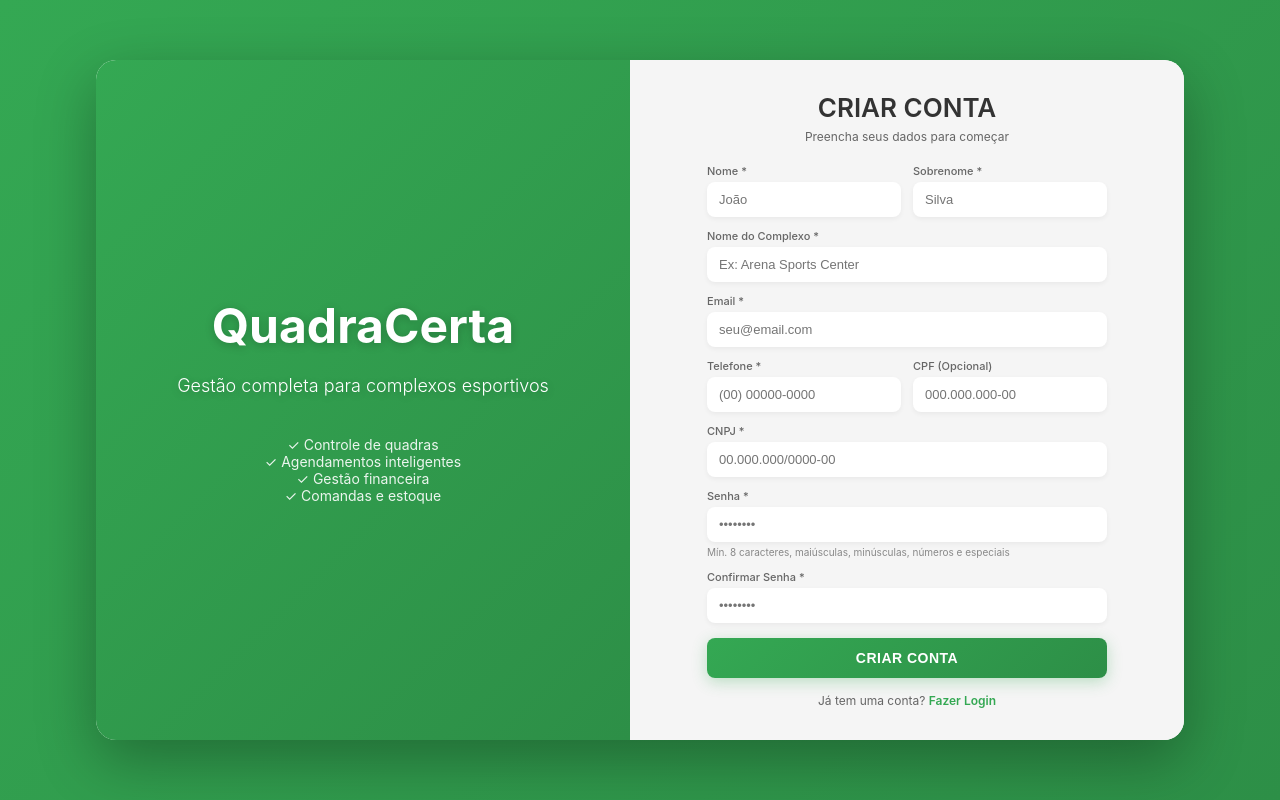
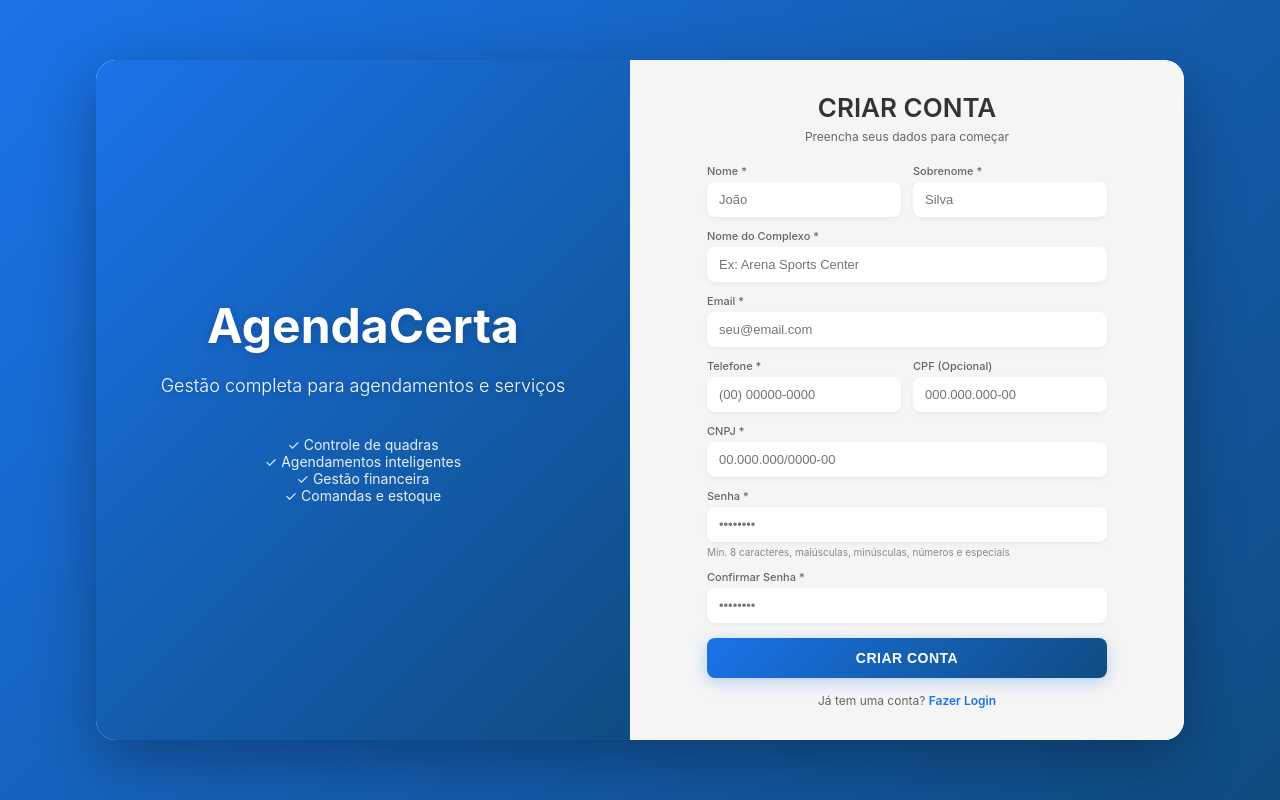
Before and after one commit to pierreiost/AgendaCerta, a React (Create React App) app in the folder frontend/: page /register in a window 1280 px wide. Built offline with nearby package versions, Linux system fonts and the light colour scheme; no server answers.

Commit message:
feat: Aplicar nova identidade visual (Azul Profundo) nas telas de Login e Register

```diff
--- a/frontend/src/pages/Login.js
+++ b/frontend/src/pages/Login.js
@@ -109,7 +109,7 @@ const Login = () => {
 
         .illustration-panel {
           flex: 1;
-          background: linear-gradient(135deg, #34a853 0%, #2d8f47 100%);
+          background: linear-gradient(135deg, #1A73E8 0%, #0F4C81 100%);
           display: flex;
           align-items: center;
           justify-content: center;
@@ -159,7 +159,7 @@ const Login = () => {
         display: 'flex',
         alignItems: 'center',
         justifyContent: 'center',
-        background: 'linear-gradient(135deg, #34a853 0%, #2d8f47 100%)',
+        background: 'linear-gradient(135deg, #1A73E8 0%, #0F4C81 100%)',
         fontFamily: '-apple-system, BlinkMacSystemFont, "Segoe UI", Roboto, Arial, sans-serif'
       }}>
         <div className="login-container">
@@ -171,7 +171,7 @@ const Login = () => {
             }}>
               <img
                 src={logo}
-                alt="QuadraCerta"
+                alt="AgendaCerta"
                 style={{
                   width: '300px',
                   height: '300px',
@@ -185,14 +185,14 @@ const Login = () => {
                 marginBottom: '20px',
                 textShadow: '0 2px 10px rgba(0,0,0,0.2)'
               }}>
-                QuadraCerta
+                AgendaCerta
               </h1>
               <p style={{
                 fontSize: '18px',
                 fontWeight: '300',
                 textShadow: '0 2px 10px rgba(0,0,0,0.2)'
               }}>
-                Gestão completa para complexos esportivos
+                Gestão completa para agendamentos e serviços
               </p>
             </div>
           </div>
@@ -286,7 +286,7 @@ const Login = () => {
                       transition: 'all 0.3s ease'
                     }}
                     onFocus={(e) => {
-                      e.target.style.boxShadow = '0 2px 10px rgba(52, 168, 83, 0.2)';
+                      e.target.style.boxShadow = '0 2px 10px rgba(26, 115, 232, 0.2)';
                       e.target.style.transform = 'translateY(-1px)';
                     }}
                     onBlur={(e) => {
@@ -326,7 +326,7 @@ const Login = () => {
                       transition: 'all 0.3s ease'
                     }}
                     onFocus={(e) => {
-                      e.target.style.boxShadow = '0 2px 10px rgba(52, 168, 83, 0.2)';
+                      e.target.style.boxShadow = '0 2px 10px rgba(26, 115, 232, 0.2)';
                       e.target.style.transform = 'translateY(-1px)';
                     }}
                     onBlur={(e) => {
@@ -360,7 +360,7 @@ const Login = () => {
                   <Link
                     to="/forgot-password"
                     style={{
-                      color: '#34a853',
+                      color: '#1A73E8',
                       textDecoration: 'none',
                       fontWeight: '500'
                     }}
@@ -378,11 +378,11 @@ const Login = () => {
                     fontSize: '15px',
                     fontWeight: '600',
                     color: 'white',
-                    background: loading ? '#999' : 'linear-gradient(135deg, #34a853 0%, #2d8f47 100%)',
+                    background: loading ? '#999' : 'linear-gradient(135deg, #1A73E8 0%, #0F4C81 100%)',
                     border: 'none',
                     borderRadius: '8px',
                     cursor: loading ? 'not-allowed' : 'pointer',
-                    boxShadow: '0 4px 15px rgba(52, 168, 83, 0.3)',
+                    boxShadow: '0 4px 15px rgba(26, 115, 232, 0.3)',
                     transition: 'all 0.3s ease',
                     textTransform: 'uppercase',
                     letterSpacing: '0.5px'
@@ -390,13 +390,13 @@ const Login = () => {
                   onMouseEnter={(e) => {
                     if (!loading) {
                       e.target.style.transform = 'translateY(-2px)';
-                      e.target.style.boxShadow = '0 6px 20px rgba(52, 168, 83, 0.4)';
+                      e.target.style.boxShadow = '0 6px 20px rgba(26, 115, 232, 0.4)';
                     }
                   }}
                   onMouseLeave={(e) => {
                     if (!loading) {
                       e.target.style.transform = 'translateY(0)';
-                      e.target.style.boxShadow = '0 4px 15px rgba(52, 168, 83, 0.3)';
+                      e.target.style.boxShadow = '0 4px 15px rgba(26, 115, 232, 0.3)';
                     }
                   }}
                 >
@@ -413,7 +413,7 @@ const Login = () => {
                   <Link
                     to="/register"
                     style={{
-                      color: '#34a853',
+                      color: '#1A73E8',
                       textDecoration: 'none',
                       fontWeight: '600'
                     }}
@@ -560,7 +560,7 @@ const Login = () => {
                       fontWeight: '500'
                     }}
                     onMouseOver={(e) => {
-                      e.currentTarget.style.borderColor = '#34a853';
+                      e.currentTarget.style.borderColor = '#1A73E8';
                       e.currentTarget.style.transform = 'translateX(5px)';
                     }}
                     onMouseOut={(e) => {
@@ -571,7 +571,7 @@ const Login = () => {
                     <div style={{
                       width: '40px',
                       height: '40px',
-                      background: 'linear-gradient(135deg, #34a853, #2d8e47)',
+                      background: 'linear-gradient(135deg, #1A73E8, #2d8e47)',
                       borderRadius: '8px',
                       display: 'flex',
                       alignItems: 'center',
--- a/frontend/src/pages/Register.js
+++ b/frontend/src/pages/Register.js
@@ -118,7 +118,7 @@ const Register = () => {
           display: 'flex',
           alignItems: 'center',
           justifyContent: 'center',
-          background: 'linear-gradient(135deg, #34a853 0%, #2d8f47 100%)',
+          background: 'linear-gradient(135deg, #1A73E8 0%, #0F4C81 100%)',
           padding: '20px',
           fontFamily: '-apple-system, BlinkMacSystemFont, "Segoe UI", Roboto, Arial, sans-serif'
         }}>
@@ -138,7 +138,7 @@ const Register = () => {
               justifyContent: 'center',
               width: '80px',
               height: '80px',
-              background: 'linear-gradient(135deg, #34a853 0%, #2d8f47 100%)',
+              background: 'linear-gradient(135deg, #1A73E8 0%, #0F4C81 100%)',
               borderRadius: '50%',
               marginBottom: '30px',
               animation: 'scaleIn 0.5s ease-in-out 0.2s both'
@@ -149,7 +149,7 @@ const Register = () => {
             <h1 style={{
               fontSize: '32px',
               fontWeight: '700',
-              color: '#34a853',
+              color: '#1A73E8',
               marginBottom: '20px',
               animation: 'fadeIn 0.5s ease-in-out 0.4s both'
             }}>
@@ -201,14 +201,14 @@ const Register = () => {
 
             <div style={{
               padding: '15px',
-              background: '#e8f5e9',
+              background: '#e3f2fd',
               borderRadius: '8px',
               marginBottom: '30px',
               animation: 'fadeIn 0.5s ease-in-out 1s both'
             }}>
               <p style={{
                 fontSize: '13px',
-                color: '#2d8f47',
+                color: '#0F4C81',
                 margin: 0,
                 lineHeight: '1.6'
               }}>
@@ -223,23 +223,23 @@ const Register = () => {
                 alignItems: 'center',
                 gap: '8px',
                 padding: '14px 32px',
-                background: 'linear-gradient(135deg, #34a853 0%, #2d8f47 100%)',
+                background: 'linear-gradient(135deg, #1A73E8 0%, #0F4C81 100%)',
                 color: 'white',
                 textDecoration: 'none',
                 borderRadius: '8px',
                 fontWeight: '600',
                 fontSize: '14px',
-                boxShadow: '0 4px 15px rgba(52, 168, 83, 0.3)',
+                boxShadow: '0 4px 15px rgba(26, 115, 232, 0.3)',
                 transition: 'all 0.3s ease',
                 animation: 'fadeIn 0.5s ease-in-out 1.2s both'
               }}
               onMouseEnter={(e) => {
                 e.target.style.transform = 'translateY(-2px)';
-                e.target.style.boxShadow = '0 6px 20px rgba(52, 168, 83, 0.4)';
+                e.target.style.boxShadow = '0 6px 20px rgba(26, 115, 232, 0.4)';
               }}
               onMouseLeave={(e) => {
                 e.target.style.transform = 'translateY(0)';
-                e.target.style.boxShadow = '0 4px 15px rgba(52, 168, 83, 0.3)';
+                e.target.style.boxShadow = '0 4px 15px rgba(26, 115, 232, 0.3)';
               }}
             >
               <ArrowLeft size={18} />
@@ -299,7 +299,7 @@ const Register = () => {
 
         .illustration-panel {
           flex: 1;
-          background: linear-gradient(135deg, #34a853 0%, #2d8f47 100%);
+          background: linear-gradient(135deg, #1A73E8 0%, #0F4C81 100%);
           display: flex;
           align-items: center;
           justify-content: center;
@@ -348,7 +348,7 @@ const Register = () => {
         display: 'flex',
         alignItems: 'center',
         justifyContent: 'center',
-        background: 'linear-gradient(135deg, #34a853 0%, #2d8f47 100%)',
+        background: 'linear-gradient(135deg, #1A73E8 0%, #0F4C81 100%)',
         padding: '0',
         margin: '0',
         overflow: 'hidden',
@@ -367,7 +367,7 @@ const Register = () => {
                 marginBottom: '20px',
                 textShadow: '0 2px 10px rgba(0,0,0,0.2)'
               }}>
-                QuadraCerta
+                AgendaCerta
               </h1>
               <p style={{
                 fontSize: '18px',
@@ -375,7 +375,7 @@ const Register = () => {
                 marginBottom: '40px',
                 textShadow: '0 2px 10px rgba(0,0,0,0.2)'
               }}>
-                Gestão completa para complexos esportivos
+                Gestão completa para agendamentos e serviços
               </p>
               <div style={{
                 fontSize: '14px',
@@ -786,11 +786,11 @@ const Register = () => {
                     fontSize: '14px',
                     fontWeight: '600',
                     color: 'white',
-                    background: loading ? '#999' : 'linear-gradient(135deg, #34a853 0%, #2d8f47 100%)',
+                    background: loading ? '#999' : 'linear-gradient(135deg, #1A73E8 0%, #0F4C81 100%)',
                     border: 'none',
                     borderRadius: '8px',
                     cursor: loading ? 'not-allowed' : 'pointer',
-                    boxShadow: '0 4px 15px rgba(52, 168, 83, 0.3)',
+                    boxShadow: '0 4px 15px rgba(26, 115, 232, 0.3)',
                     transition: 'all 0.3s ease',
                     textTransform: 'uppercase',
                     letterSpacing: '0.5px'
@@ -798,13 +798,13 @@ const Register = () => {
                   onMouseEnter={(e) => {
                     if (!loading) {
                       e.target.style.transform = 'translateY(-2px)';
-                      e.target.style.boxShadow = '0 6px 20px rgba(52, 168, 83, 0.4)';
+                      e.target.style.boxShadow = '0 6px 20px rgba(26, 115, 232, 0.4)';
                     }
                   }}
                   onMouseLeave={(e) => {
                     if (!loading) {
                       e.target.style.transform = 'translateY(0)';
-                      e.target.style.boxShadow = '0 4px 15px rgba(52, 168, 83, 0.3)';
+                      e.target.style.boxShadow = '0 4px 15px rgba(26, 115, 232, 0.3)';
                     }
                   }}
                 >
@@ -821,7 +821,7 @@ const Register = () => {
                   <Link
                     to="/login"
                     style={{
-                      color: '#34a853',
+                      color: '#1A73E8',
                       textDecoration: 'none',
                       fontWeight: '600'
                     }}
```
